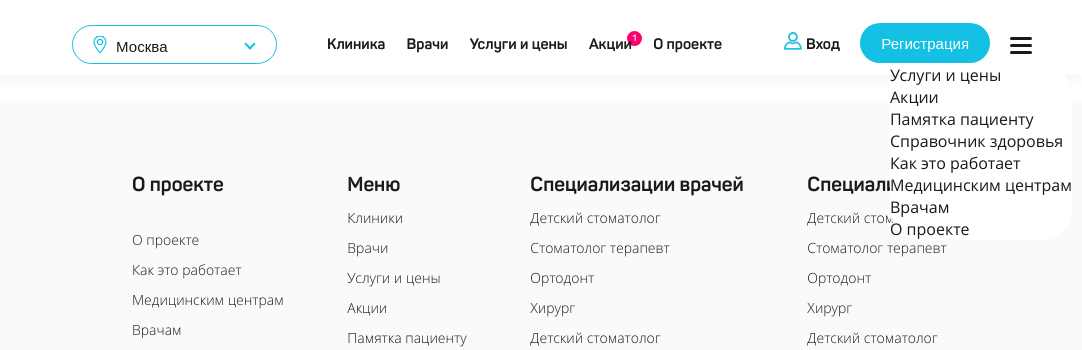
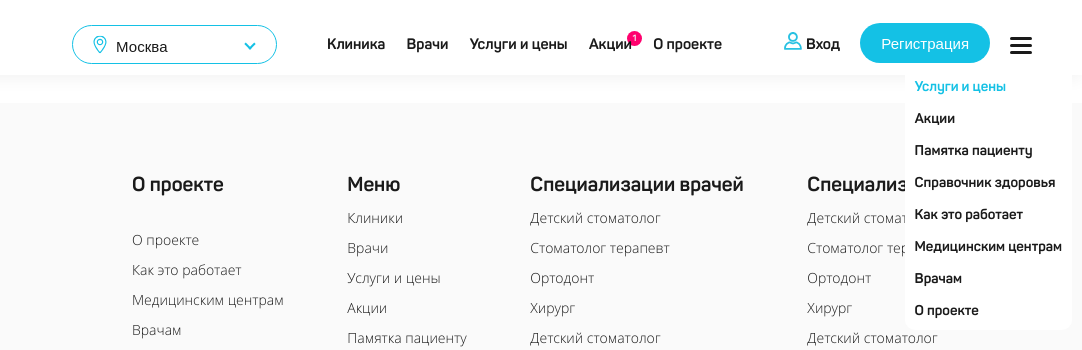
Before and after one commit to coderiver/zubza, a website built with webpack: page src/templates/layouts/_layout.html in a window 1280 px wide. Shown: the top 350 px of the page, 198-1280 px from the left. Built offline with nearby package versions, Linux system fonts and the light colour scheme; files whose address does not match are found by name; a web font is replaced by a local one.

Commit message:
upd header

```diff
--- a/src/sass/components/_header.sass
+++ b/src/sass/components/_header.sass
@@ -77,7 +77,30 @@
 
 .submenu
 	background-color: #fff
-	border-radius: 30px
+	border-radius: 10px
+	position: relative
+	&:before
+		content: ''
+		position: absolute
+		top: -7px
+		right: 10px
+		width: 0
+		height: 0
+		border-left: 6px solid transparent
+		border-right: 6px solid transparent
+		border-bottom: 7px solid #fff
+	ul
+		padding: 10px
+		li
+			&:not(:last-child)
+				margin-bottom: 10px
+			&.is-active
+				a
+					color: $cyan
+			a
+				font-size: 14px
+				color: $black
+				+PBold
 
 .cities-select
 	border-radius: 20px
```
Also changed, not shown: build/css/app.css, 1 other file.
